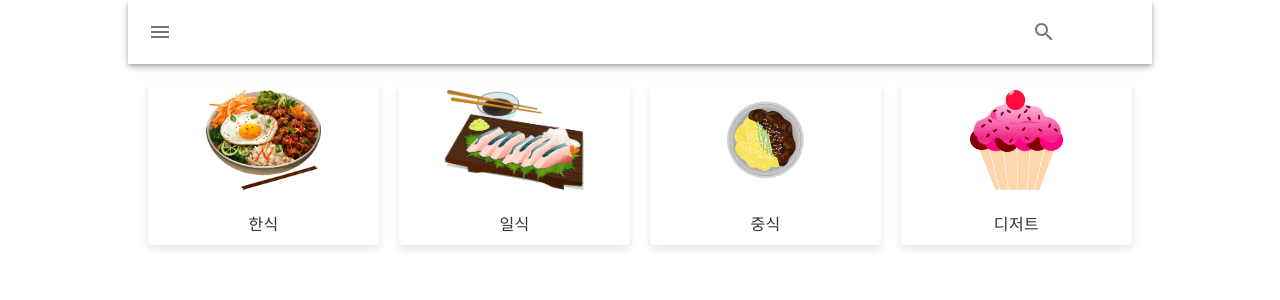
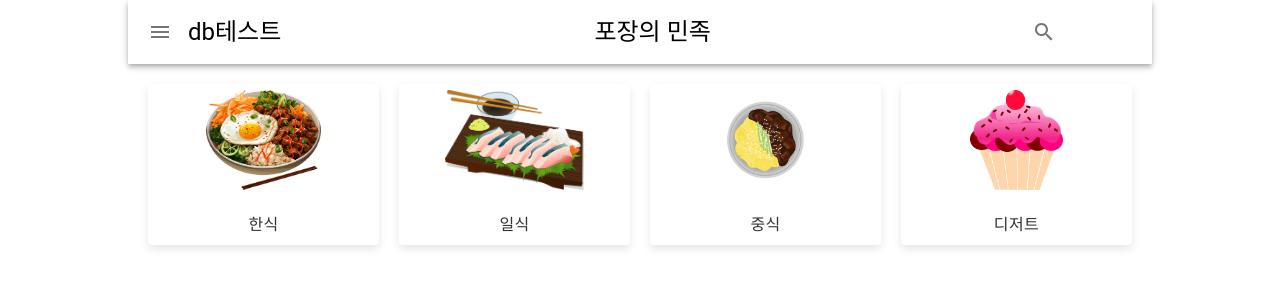
Before and after one commit to Royzzzzzzz/-ReservationApp, a Next.js app: page / in a window 1280 px wide. Shown: the top 300 px of the page. Built offline with nearby package versions, Linux system fonts and the light colour scheme.

Commit message:
헤더 글자색상변경

```diff
--- a/src/app/layout.js
+++ b/src/app/layout.js
@@ -29,16 +29,16 @@ export default async function RootLayout({ children }) {
           <Toolbar>
             <IconButton
               edge="start"
-              color='white'
+              color='black'
               aria-label="menu"
               sx={{ mr: 1 }}
             >
               <MenuIcon />
             </IconButton>
-            <Typography variant="h5" component="div" sx={{ flexGrow: 1 }}>
+            <Typography variant="h5" component="div" sx={{ flexGrow: 1, color: 'black' }}>
               <Link href="/list">db테스트</Link>
             </Typography>
-            <Typography variant="h5" component="div" sx={{ flexGrow: 1 }}>
+            <Typography variant="h5" component="div" sx={{ flexGrow: 1, color: 'black' }}>
               <Link href="/">포장의 민족</Link>
             </Typography>
             <div>
```
